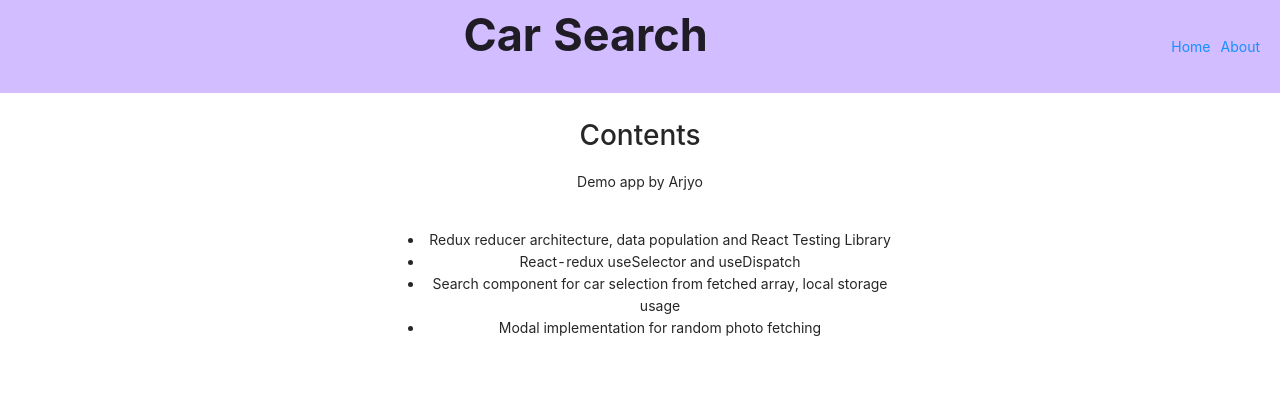
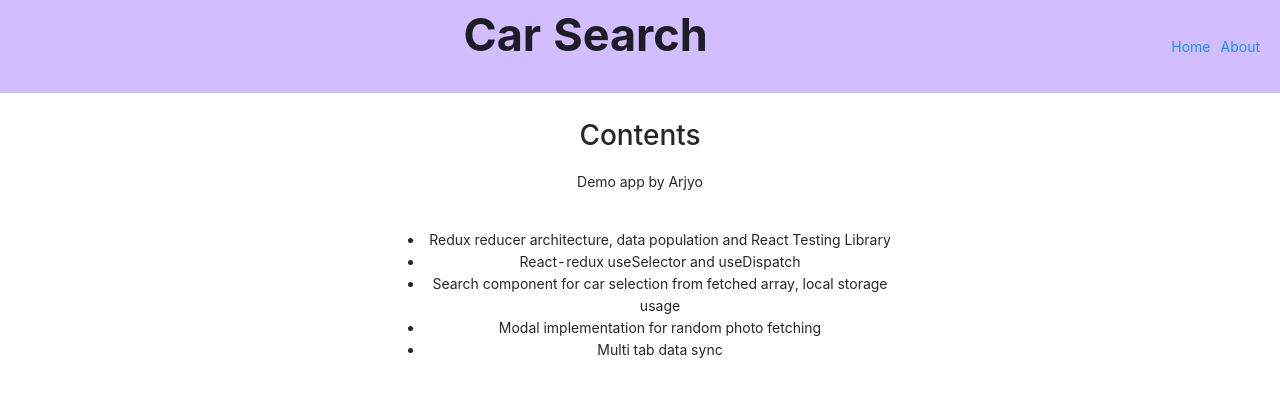
Before and after one commit to arjyobala/carsearch, a React (Create React App) app: page /about in a window 1280 px wide. Shown: the top 396 px of the page. Built offline with nearby package versions, Linux system fonts and the light colour scheme; what redux-state-sync would draw is missing.

Commit message:
Update About.js

```diff
--- a/src/pages/About.js
+++ b/src/pages/About.js
@@ -46,6 +46,7 @@ const About = () => {
           usage
         </li>
         <li>Modal implementation for random photo fetching</li>
+        <li>Multi tab data sync</li>
       </ul>
 
       {/* <Button onClick={handleClick} label="Button" /> */}
```
